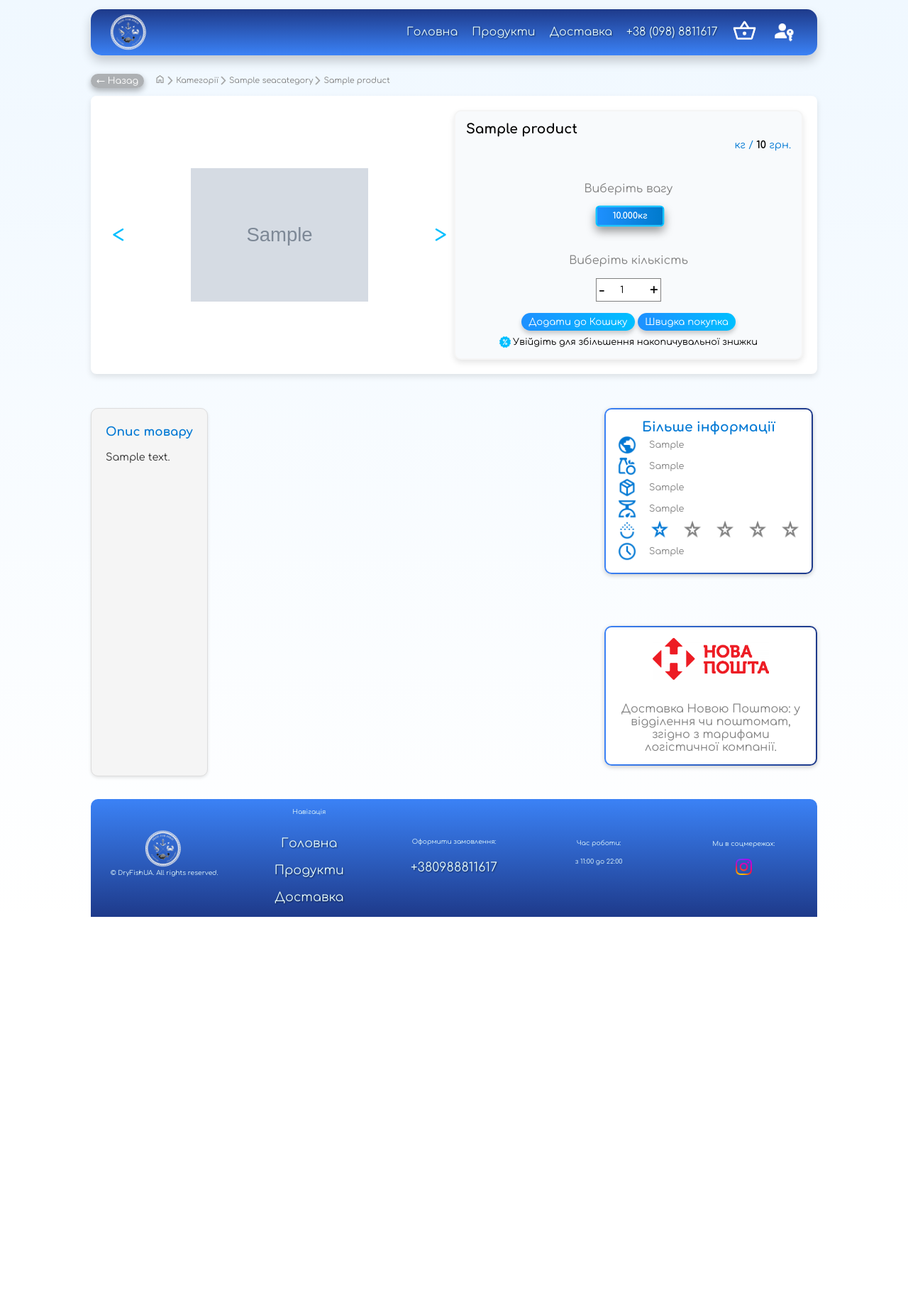
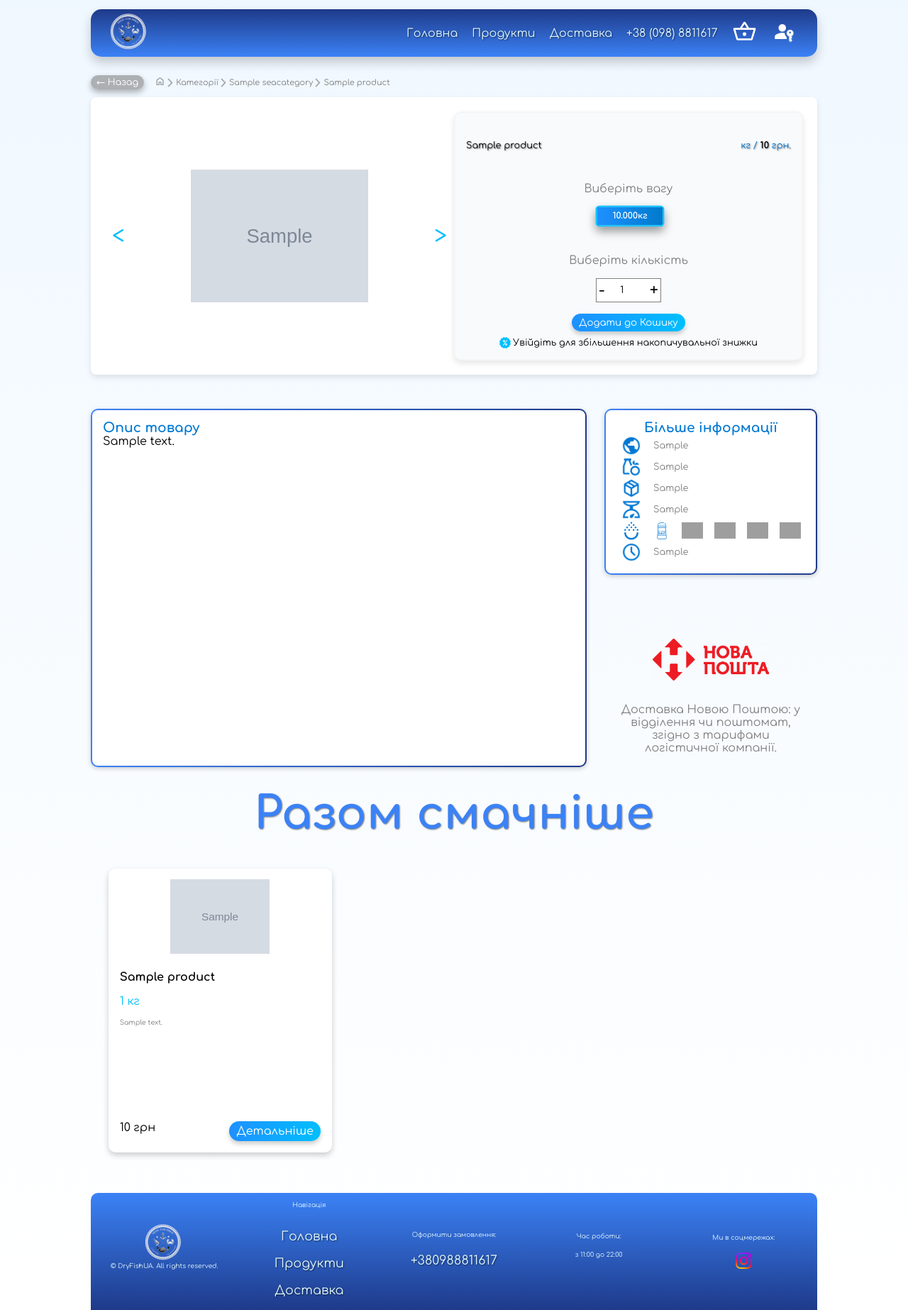
Before and after one commit to smalldjangoking/FishMarket, a Django app: a page that uses FishMarket/templates/includes/header.html in a window 1280 px wide. Shown: the whole page at 71% size. Before the commit the page ends 1292 px from the top, so only its background shows below. Run offline with Django 4.2, Linux system fonts and the light colour scheme; tables that the repository leaves empty hold one stand-in row (values such as "Sample post"); grey boxes marked "Sample" are stand-in pictures; grey boxes are pictures that could not be loaded.

Commit message:
product_item.html slider was addded.
some fixes.

```diff
--- a/FishMarket/mainapp/models.py
+++ b/FishMarket/mainapp/models.py
@@ -29,7 +29,7 @@ class Product(models.Model):
     product_category = models.ForeignKey(SeaCategory, on_delete=models.CASCADE)
     name = models.CharField(max_length=100, verbose_name='Название')
     slug = models.SlugField(max_length=100, unique=True, db_index=True, verbose_name='SLUG_URL')
-    image_product = models.ImageField(upload_to='products', blank=True, null=True, verbose_name='Титульная картинка')
+    image_product = models.ImageField(upload_to='products', blank=False, null=False, verbose_name='Титульная картинка')
     description = models.TextField(verbose_name='Описание Продукта')
     price = models.IntegerField(verbose_name='Цена за КГ')
     stock = models.IntegerField(null=True, blank=True, default=0, verbose_name='Наличие')
--- a/FishMarket/mainapp/static/mainapp/css/mainpage.css
+++ b/FishMarket/mainapp/static/mainapp/css/mainpage.css
@@ -115,7 +115,7 @@ nav {
 }
 
 .card-container {
-    grid-template-columns: auto !important;
+    grid-template-columns: initial !important;
 }
 
 @media (max-width: 800px) {
--- a/FishMarket/mainapp/static/mainapp/css/product_item.css
+++ b/FishMarket/mainapp/static/mainapp/css/product_item.css
@@ -165,6 +165,8 @@
 .cart-top {
     display: flex;
     justify-content: space-between;
+    text-align: center;
+    align-items: center;
 }
 
 .product-price-banner {
@@ -207,6 +209,12 @@
     color: grey;
 }
 
+.cart-top p {
+    font-size: 0.8rem;
+    color: black;
+    text-shadow: 1px 1px 2px rgba(0, 0, 0, 0.5);
+}
+
 .nav_product {
     display: flex;
     height: 10px;
@@ -247,18 +255,19 @@
 .product-desc {
     display: flex;
     flex-direction: column;
-    gap: 10px;
     margin-top: 3rem;
-    margin-right: 10rem;
-    font-size: 0.9rem;
-    line-height: 1.6;
-    color: #333;
-    background-color: whitesmoke;
-    border: 1px solid #ddd;
+    border: 2px solid transparent;
     border-radius: 10px;
-    padding: 20px;
-    box-shadow: 0 2px 4px rgba(0, 0, 0, 0.1);
-    max-width: 1200px;
+    padding: 15px;
+    margin-bottom: 15px;
+    background: linear-gradient(white, white) padding-box,
+    linear-gradient(90deg, #3b82f6, #1e3a8a) border-box;
+    box-shadow: 0 2px 6px rgba(0, 0, 0, 0.2);
+    width: 100%;
+    height: 100%;
+    max-width: 1100px;
+    min-height: 505px;
+    margin-right: 25px;
 }
 
 .nova_banner {
@@ -268,6 +277,32 @@
 
 .nova-text {
     color: grey;
+}
+
+.slider-category-selected {
+    height: auto;
+    position: relative;
+    left: 0;
+    right: 0;
+
+}
+
+.swiper {
+    padding: 25px !important;
+}
+
+.card-container {
+    display: initial !important;
+    grid-template-columns: initial !important;
+    grid-gap: initial !important;
+}
+
+.info-text {
+    color: #3b82f6;
+    text-shadow: 1px 1px 2px rgba(0, 0, 0, 0.5);
+    font-size: 4rem;
+    text-align: center;
+    margin-top: 1rem;
 }
 
 .additional_info {
@@ -286,6 +321,7 @@
     box-shadow: 0 2px 6px rgba(0, 0, 0, 0.2);
     width: fit-content;
     height: fit-content;
+    min-width: 300px;
     max-width: 300px;
 }
 
@@ -304,6 +340,11 @@
     height: auto;
 }
 
+.novabanner {
+    background: none;
+    box-shadow: none;
+}
+
 .additional_info h3 {
     color: #0078d4;
 }
@@ -312,12 +353,17 @@
     .row-info-buy p {
         font-size: 0.9rem;
     }
+
+    .cart-top p {
+        font-size: 1.2rem !important;
+    }
 }
 
 @media (max-width: 880px) {
     .row-info-buy p {
         font-size: 0.7rem;
     }
+
 }
 
 @media (max-width: 550px) {
@@ -329,15 +375,7 @@
 }
 
 @media (max-width: 950px) {
-    .nav_product a {
-        font-size: 0.6rem;
-    }
-
-    .nav_product p {
-        font-size: 0.5rem;
-    }
-
-    .nav_product a:first-child {
+    .nav_product {
         display: none;
     }
 
@@ -369,7 +407,7 @@
     }
 
     .product-desc {
-        width: 100%;
+        min-height: fit-content;
     }
 
     .additional_info {
--- a/FishMarket/mainapp/templates/mainapp/index.html
+++ b/FishMarket/mainapp/templates/mainapp/index.html
@@ -81,6 +81,7 @@
                 nextEl: '.swiper-button-next',
                 prevEl: '.swiper-button-prev',
             },
+            spaceBetween: 15,
         });
 
         document.addEventListener("scroll", function () {
--- a/FishMarket/mainapp/templates/mainapp/product_item.html
+++ b/FishMarket/mainapp/templates/mainapp/product_item.html
@@ -4,6 +4,8 @@
 {% block head %}
     <link rel="stylesheet" href="{% static 'mainapp/css/product_item.css' %}">
     <link rel="stylesheet" href="{% static 'mainapp/css/image_show_bar.css' %}">
+    <link rel="stylesheet" href="https://cdn.jsdelivr.net/npm/swiper@11/swiper-bundle.min.css"/>
+    <link rel="stylesheet" href="{% static 'mainapp/css/card.css' %}">
 {% endblock %}
 
 
@@ -12,11 +14,15 @@
         <a href="{% url 'mainapp:CategorySelect' product.product_category.slug %}"
            class="btn-grey"><span>&#8592; Назад</span></a>
         <a class="home-image" href="{% url 'mainapp:main' %}"><img src="{% static 'mainapp/img/homenav.png' %}"
-                                                alt="Back to main page"></a>
+                                                                   alt="Back to main page"></a>
         <img src="{% static 'mainapp/img/arrow_.png' %}" alt="">
         <a class="list-direction" href="{% url 'mainapp:Categories' %}">Категорії</a>
         <img src="{% static 'mainapp/img/arrow_.png' %}" alt="">
-        <a class="list-direction" href="{% url 'mainapp:Categories' %}{{ product.product_category.slug }}">{{ product.product_category.name }}</a>
+        <a class="list-direction" href="
+
+
+
+                {% url 'mainapp:Categories' %}{{ product.product_category.slug }}">{{ product.product_category.name }}</a>
         <img src="{% static 'mainapp/img/arrow_.png' %}" alt="">
         <p class="list-direction">{{ product.name }}</p>
     </div>
@@ -30,7 +36,7 @@
                     {% if product.time_create|time_difference < 30 %}
                         <legend class="leg-new">Новинка</legend>
                     {% endif %}
-                    <h3>{{ product.name }}</h3>
+                    <p>{{ product.name }}</p>
                 </fieldset>
                 <div class="product-price-banner">
                     {% if product_weights %}
@@ -66,7 +72,6 @@
 
                     <div class="button-buy">
                         <button id="add-to-cart" class="btn" type="submit" href="#">Додати до Кошику</button>
-                        <button class="btn" href="#">Швидка покупка</button>
                     </div>
                 </form>
                 {% if not user.is_authenticated %}
@@ -108,19 +113,62 @@
                     <li></li>
                 </ul>
             </div>
-            <div class="additional_info">
+            <div class="additional_info novabanner">
                 <img class="nova_banner" src="{% static 'mainapp/img/nova_pochta_banner.png' %}" alt="nova_pochta">
                 <p class="nova-text">Доставка Новою Поштою: у відділення чи поштомат, згідно з тарифами логістичної
                     компанії.</p>
-
             </div>
         </div>
     </div>
+    {% if category_related %}
+    <section class="slider-category-selected">
+        <h5 class="info-text">Разом смачніше</h5>
+            <!-- Slider main container -->
+            <div class="swiper">
+                <!-- Additional required wrapper -->
+                <div class="swiper-wrapper">
+                    {% for product in category_related %}
+                        <div class="swiper-slide">
+                            <div class="card-container">
+                                {% include "mainapp/includes/card-item.html" %}
+                            </div>
+                        </div>
+                    {% endfor %}
+                </div>
+                <!-- If we need pagination -->
+                <div class="swiper-pagination"></div>
+            </div>
+    </section>
+    {% endif %}
 
 
     <script src="https://code.jquery.com/jquery-3.6.0.min.js" crossorigin="anonymous"></script>
+    <script src="https://cdn.jsdelivr.net/npm/swiper@11/swiper-bundle.min.js"></script>
+    <script>
+        const swiper = new Swiper('.swiper', {
+            direction: 'horizontal',
+            loop: true, // Цикличный слайдер
+            pagination: {
+                el: '.swiper-pagination',
+                clickable: true,
+            },
+            navigation: {
+                nextEl: '.swiper-button-next',
+                prevEl: '.swiper-button-prev',
+            },
+            slidesPerView: 4,
+            watchOverflow: true,
+            spaceBetween: 15,
 
-    <script>
+            breakpoints: {
+                900: {
+                    slidesPerView: 3,
+                },
+                650: {
+                    slidesPerView: 1,
+                },
+            }
+        });
 
         function decreaseQuantity() {
             const quantityInput = document.getElementById('quantity');
--- a/FishMarket/mainapp/views.py
+++ b/FishMarket/mainapp/views.py
@@ -25,6 +25,7 @@ class ProductDetailView(DetailView):
         context['related_products'] = ProductImage.objects.filter(product_id=self.object.id)
         context['product_weights'] = ProductWeight.objects.filter(product_id=self.object.id).order_by('-weight')
         context['more_information'] = MoreInformation.objects.filter(product_id=self.object.id).first()
+        context['category_related'] = Product.objects.filter(product_category_id=self.object.product_category_id)
         return context
 
 
--- a/FishMarket/static/css/base.css
+++ b/FishMarket/static/css/base.css
@@ -341,6 +341,11 @@ nav {
         gap: 2px;
     }
 
+    .page-footer {
+        margin-left: 3%;
+        margin-right: 3%;
+    }
+
     .btn {
         width: 150px;
     }
@@ -363,7 +368,10 @@ nav {
 
     .main--section {
         padding-top: 80px;
+        margin-left: 2%;
+        margin-right: 2%;
     }
+
 
 }
 
--- a/FishMarket/templates/includes/header.html
+++ b/FishMarket/templates/includes/header.html
@@ -4,7 +4,7 @@
 <header>
     <nav>
         {% navmenu as menu %}
-        <img class="header-logo" src="{% static 'img/logo-banner.png' %}" alt="">
+        <a href="{% url 'mainapp:AllProducts' %}"><img class="header-logo" src="{% static 'img/logo-banner.png' %}" alt=""></a>
         <ul class="main-menu">
             {% for name, url in menu.items %}
                 <li class="HideOnMobile"><a href="{{ url }}">{{ name }}</a></li>
```
Also changed, not shown: FishMarket/mainapp/static/mainapp/css/slider.css (+6 -6 lines), FishMarket/mainapp/static/mainapp/img/salt.png, FishMarket/mainapp/static/mainapp/img/star.png, FishMarket/mainapp/static/mainapp/img/star_grey.png (deleted).
